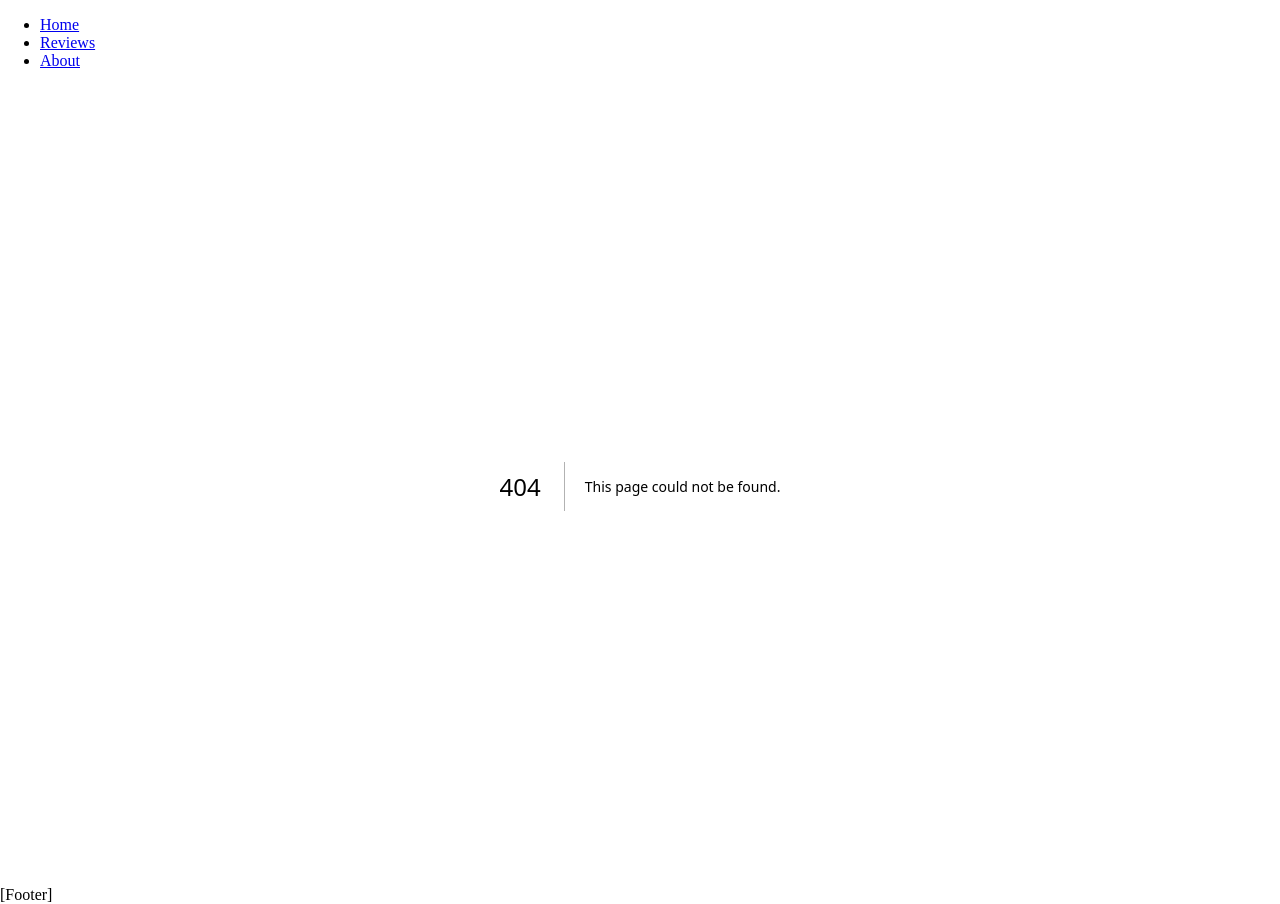
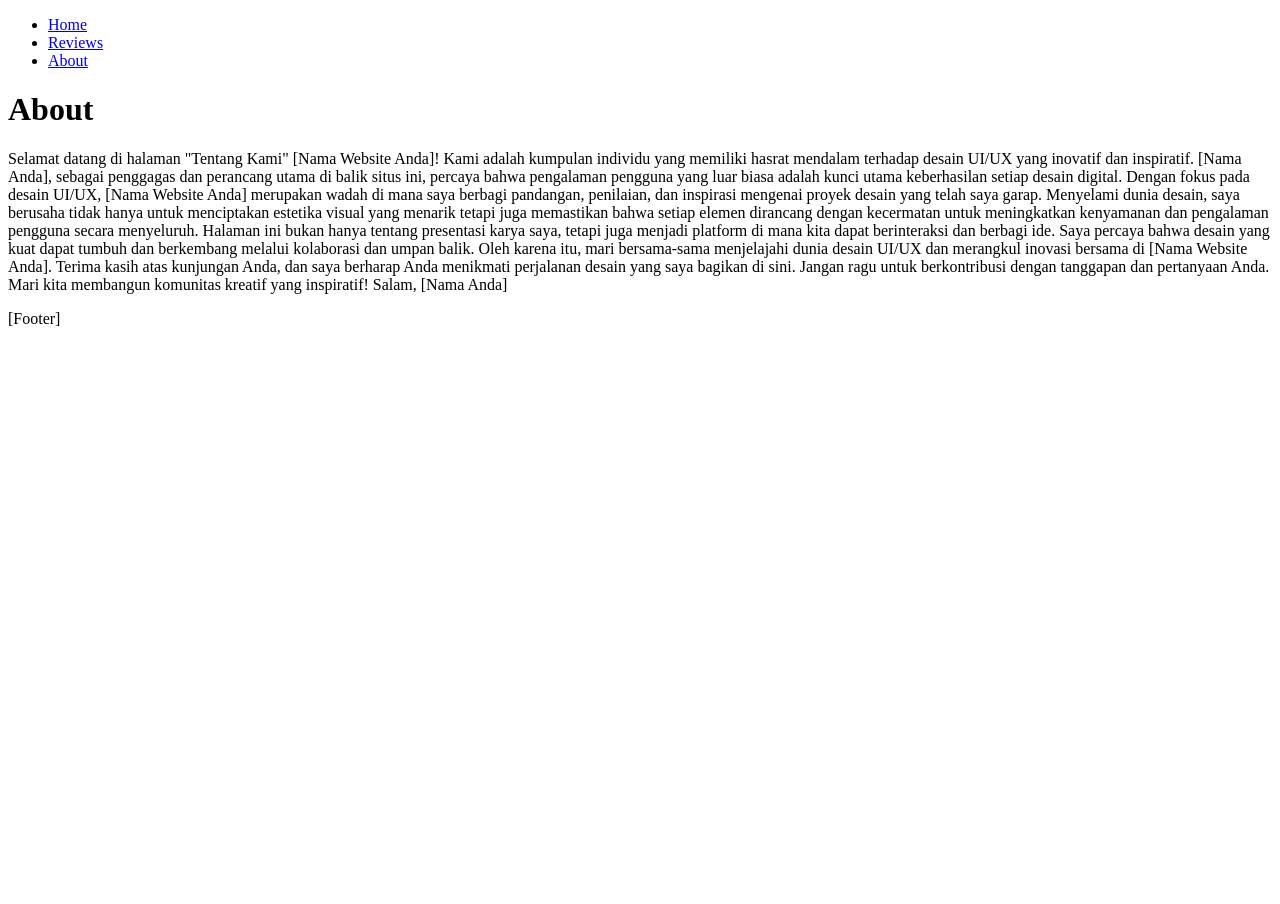
Before and after one commit to SahalN/sahalnuiux-reviews, a Next.js app: page /reviews/about in a window 1280 px wide. Before the commit this address had no page. After the commit the page ends 800 px from the top, so only its background shows below. Built offline with nearby package versions, Linux system fonts and the light colour scheme.

Commit message:
Add prefetching and about page

```diff
--- a/app/layout.jsx
+++ b/app/layout.jsx
@@ -16,7 +16,9 @@ export default function RootLayout({ children }) {
                 <Link href='/reviews'>Reviews</Link>
               </li>
               <li>
-                <Link href='/about'>About</Link>
+                <Link href='/about' prefetch={false}>
+                  About
+                </Link>
               </li>
             </ul>
           </nav>
--- /dev/null
+++ b/app/reviews/about/page.jsx
@@ -0,0 +1,31 @@
+/** @format */
+
+export default function AboutPage() {
+  return (
+    <>
+      <h1>About</h1>
+      <p>
+        Selamat datang di halaman "Tentang Kami" [Nama Website Anda]! Kami
+        adalah kumpulan individu yang memiliki hasrat mendalam terhadap desain
+        UI/UX yang inovatif dan inspiratif. [Nama Anda], sebagai penggagas dan
+        perancang utama di balik situs ini, percaya bahwa pengalaman pengguna
+        yang luar biasa adalah kunci utama keberhasilan setiap desain digital.
+        Dengan fokus pada desain UI/UX, [Nama Website Anda] merupakan wadah di
+        mana saya berbagi pandangan, penilaian, dan inspirasi mengenai proyek
+        desain yang telah saya garap. Menyelami dunia desain, saya berusaha
+        tidak hanya untuk menciptakan estetika visual yang menarik tetapi juga
+        memastikan bahwa setiap elemen dirancang dengan kecermatan untuk
+        meningkatkan kenyamanan dan pengalaman pengguna secara menyeluruh.
+        Halaman ini bukan hanya tentang presentasi karya saya, tetapi juga
+        menjadi platform di mana kita dapat berinteraksi dan berbagi ide. Saya
+        percaya bahwa desain yang kuat dapat tumbuh dan berkembang melalui
+        kolaborasi dan umpan balik. Oleh karena itu, mari bersama-sama
+        menjelajahi dunia desain UI/UX dan merangkul inovasi bersama di [Nama
+        Website Anda]. Terima kasih atas kunjungan Anda, dan saya berharap Anda
+        menikmati perjalanan desain yang saya bagikan di sini. Jangan ragu untuk
+        berkontribusi dengan tanggapan dan pertanyaan Anda. Mari kita membangun
+        komunitas kreatif yang inspiratif! Salam, [Nama Anda]
+      </p>
+    </>
+  );
+}
```
